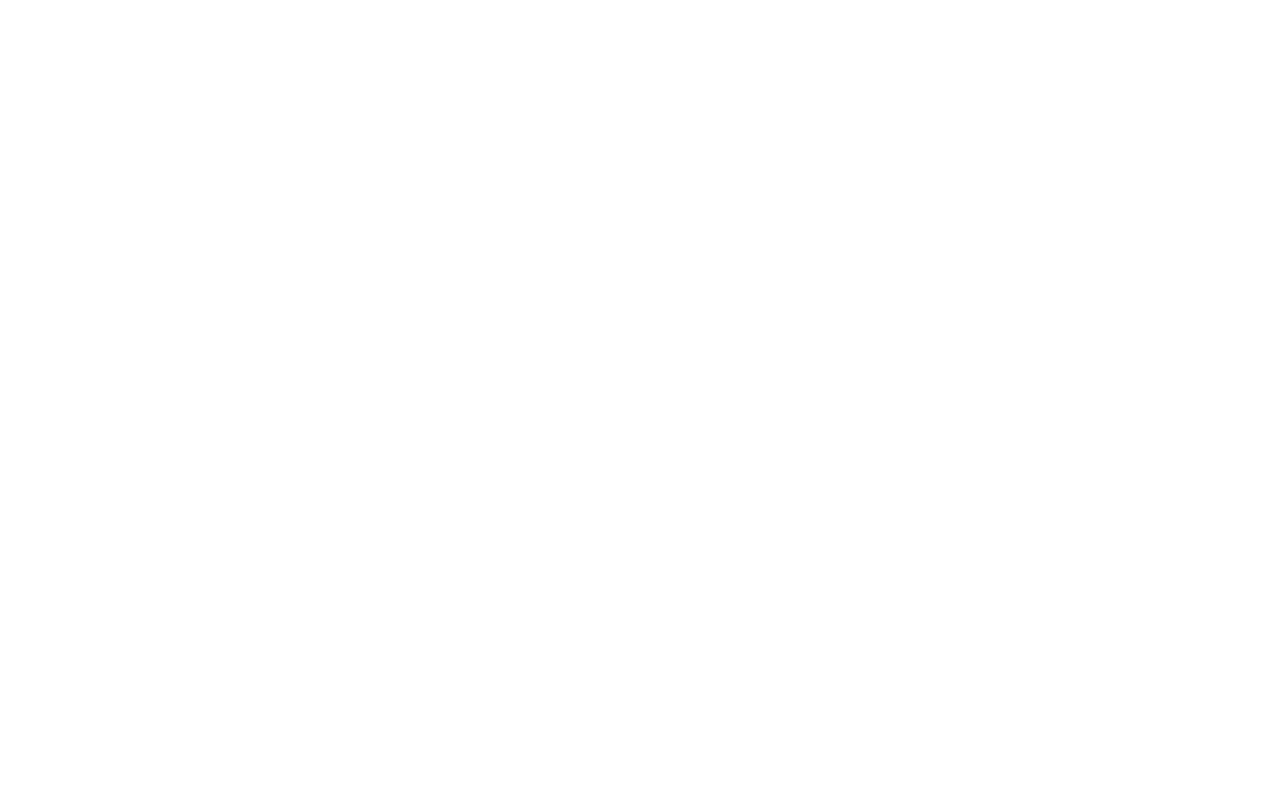
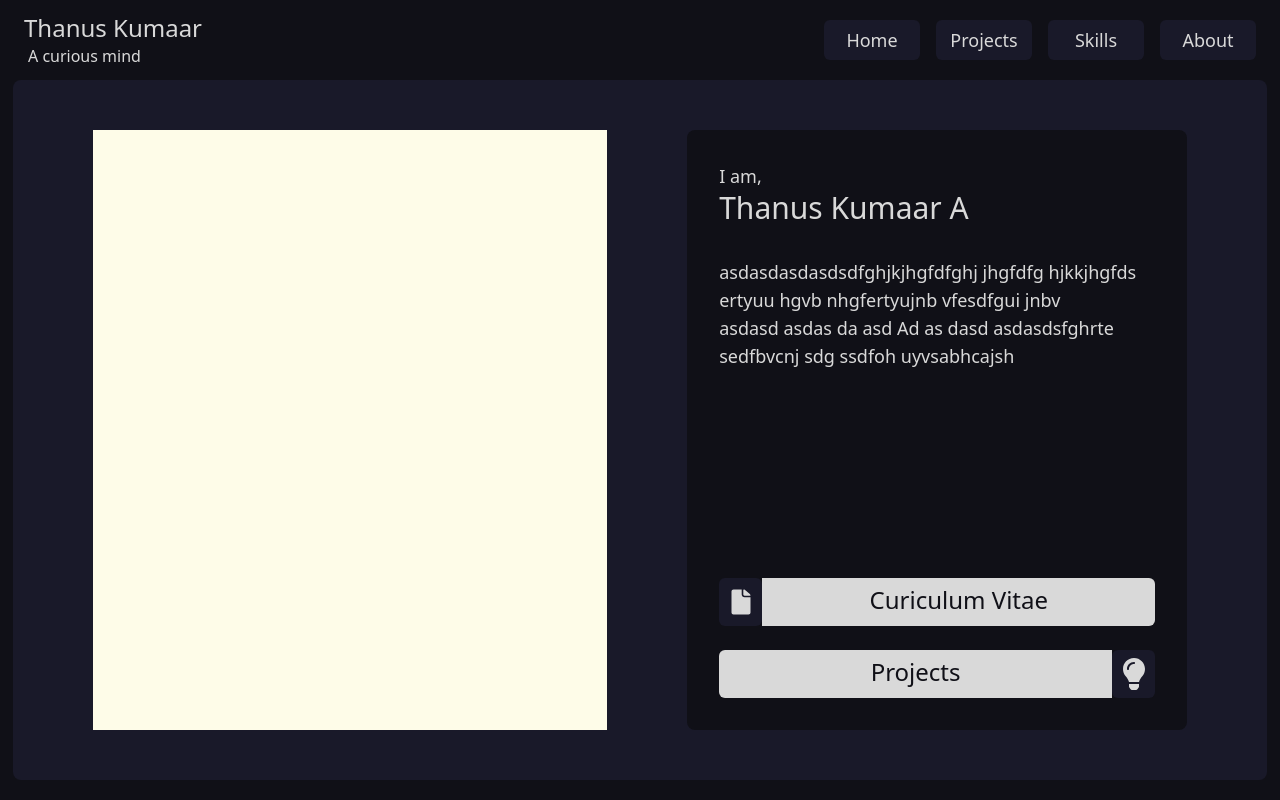
Before and after one commit to Thanus-Kumaar/Portfolio, a Next.js app: page / in a window 1280 px wide. Built offline with nearby package versions, Linux system fonts and the light colour scheme.

Commit message:
Main page structure complete

```diff
--- /dev/null
+++ b/src/app/components/button.js
@@ -0,0 +1,10 @@
+export default function Button({ buttonBody, onClick }) {
+  return (
+    <div className="font-sans">
+      <button className="relative min-w-24 h-10 rounded-md bg-secondary-dark text-lg text-secondary-light text-center p-[5px]"
+      onClick={onClick}>
+        {buttonBody}
+      </button>
+    </div>
+  );
+}
--- a/src/app/globals.css
+++ b/src/app/globals.css
@@ -2,6 +2,11 @@
 @tailwind components;
 @tailwind utilities;
 
+@import url('https://fonts.googleapis.com/css2?family=Poppins:wght@400;500;600;700&display=swap');
+
+body{
+  cursor:default;
+}
 
 @layer utilities {
   .text-balance {
--- a/src/app/page.js
+++ b/src/app/page.js
@@ -1,7 +1,92 @@
+"use client";
+import { useRef, useState } from "react";
+import Button from "./components/button";
+import { IoIosDocument } from "react-icons/io";
+import { FaLightbulb } from "react-icons/fa";
 export default function Home() {
+  const cursor = useRef(null);
+  const [position, setPosition] = useState({ x: 0, y: 0 });
+
+  const handleCursor = (event) => {
+    const { pageX, pageY } = event;
+    console.log(pageX);
+    setPosition({ x: pageX, y: pageY });
+  };
+
+  const redirectProjects = () => {
+    console.log("Projects clicked");
+  };
+
   return (
-    <main>
-
+    <main
+      className="bg-primary-dark text-secondary-light font-sans h-screen flex flex-col"
+      onMouseMove={handleCursor}
+    >
+      {/* <div
+        className="absolute"
+        ref={cursor}
+      >
+        <div className="relative w-2 h-2 bg-primary-light rounded-full after:bg-primary-light after:opacity-60 after:w-4 after:h-4 after:content-[''] after:absolute after:rounded-full after:translate-x-[-25%] after:translate-y-[-25%]"></div>
+      </div> */}
+      <div className="h-20 flex flex-row px-6 py-3 justify-between">
+        <div>
+          <div className="text-2xl">Thanus Kumaar</div>
+          <div className="pl-1">A curious mind</div>
+        </div>
+        <div className="flex flex-row gap-4 pt-2">
+          <Button buttonBody={"Home"} onClick={redirectProjects} />
+          <Button buttonBody={"Projects"} onClick={redirectProjects} />
+          <Button buttonBody={"Skills"} onClick={redirectProjects} />
+          <Button buttonBody={"About"} onClick={redirectProjects} />
+        </div>
+      </div>
+      <div className="flex-1 w-[98%] rounded-lg mb-5 bg-secondary-dark mx-auto align-middle">
+        <div className="flex flex-row justify-evenly px-[80px] py-[50px] h-full gap-20">
+          <div className="h-full flex-1 bg-yellow-50"></div>
+          <div className="h-full w-[500px] bg-primary-dark rounded-lg">
+            <div className="flex flex-col p-8 h-full justify-between">
+              <div className="flex flex-col gap-8 text-lg">
+                <div>
+                  I am,
+                  <br />
+                  <span className="text-3xl">Thanus Kumaar A</span>
+                </div>
+                <div>
+                  asdasdasdasdsdfghjkjhgfdfghj jhgfdfg hjkkjhgfds ertyuu hgvb
+                  nhgfertyujnb vfesdfgui jnbv<br></br>asdasd asdas da asd Ad as
+                  dasd asdasdsfghrte sedfbvcnj sdg ssdfoh uyvsabhcajsh
+                </div>
+              </div>
+              <div className="flex flex-col gap-6">
+                <div className="flex flex-row hover:scale-[1.03] transition duration-100">
+                  <div className="h-12 w-12 rounded-md bg-secondary-dark">
+                    <IoIosDocument className="h-8 w-8 mx-auto mt-2" />
+                  </div>
+                  <div
+                    className={
+                      "h-12 w-full bg-secondary-light rounded-r-md text-primary-dark text-2xl text-center pt-[6px]"
+                    }
+                  >
+                    Curiculum Vitae
+                  </div>
+                </div>
+                <div className="flex flex-row hover:scale-[1.03] transition duration-100">
+                  <div
+                    className={
+                      "h-12 w-full bg-secondary-light rounded-l-md text-primary-dark text-2xl text-center pt-[6px]"
+                    }
+                  >
+                    Projects
+                  </div>
+                  <div className="h-12 w-12 rounded-md bg-secondary-dark">
+                    <FaLightbulb className="h-8 w-8 mx-auto mt-2" />
+                  </div>
+                </div>
+              </div>
+            </div>
+          </div>
+        </div>
+      </div>
     </main>
   );
 }
--- a/tailwind.config.js
+++ b/tailwind.config.js
@@ -13,6 +13,9 @@
         "primary-light": "#70b2e2",
         "secondary-light": "#d9d9d9",
       },
+      fontFamily: {
+        sans: ['Poppins', 'ui-sans-serif', 'system-ui'],
+      },
     },
   },
   plugins: [],
```
Also changed, not shown: package.json (+6 -4 lines), 1 other file (tests, documents, lock files or other folders).
